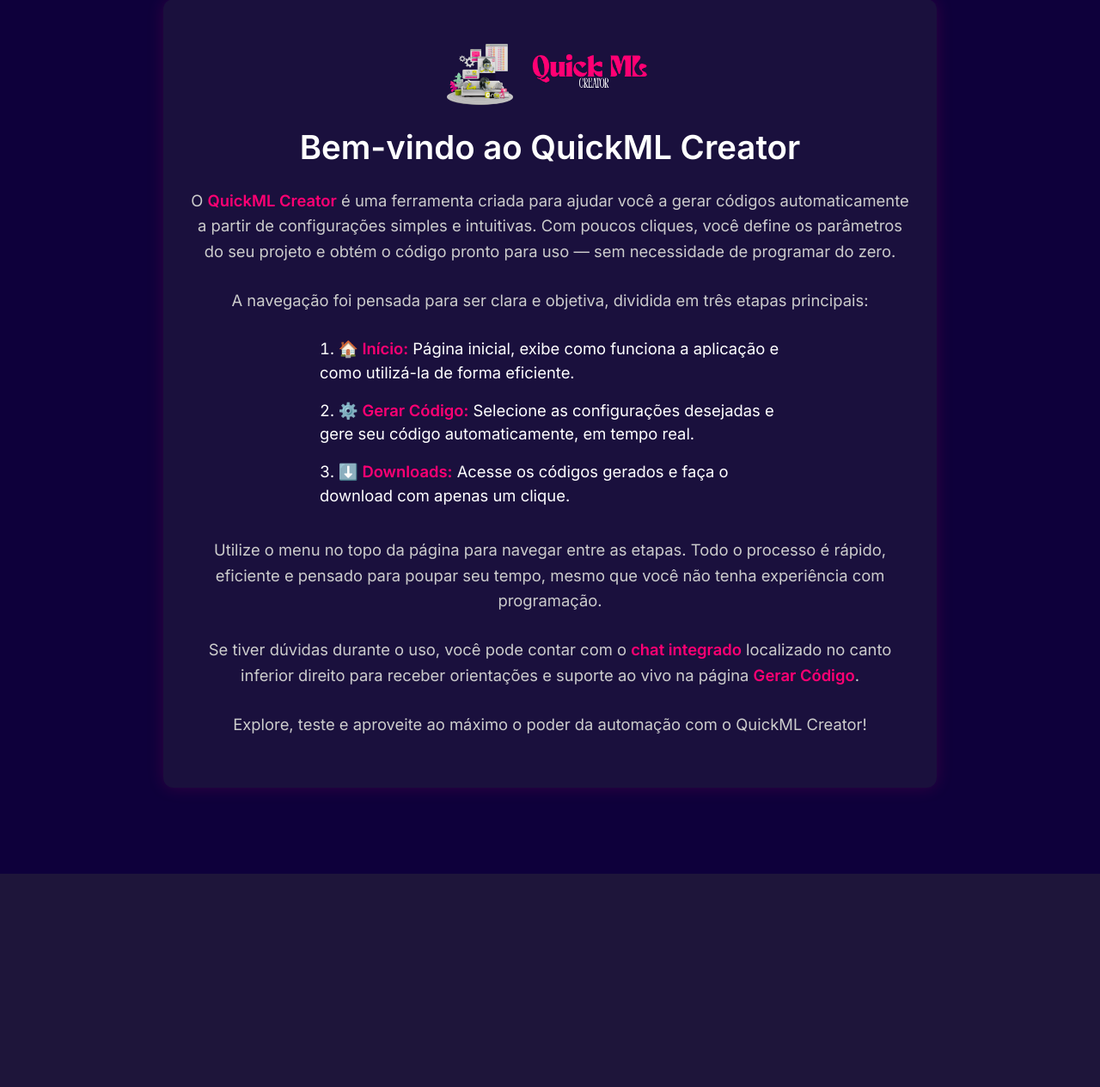
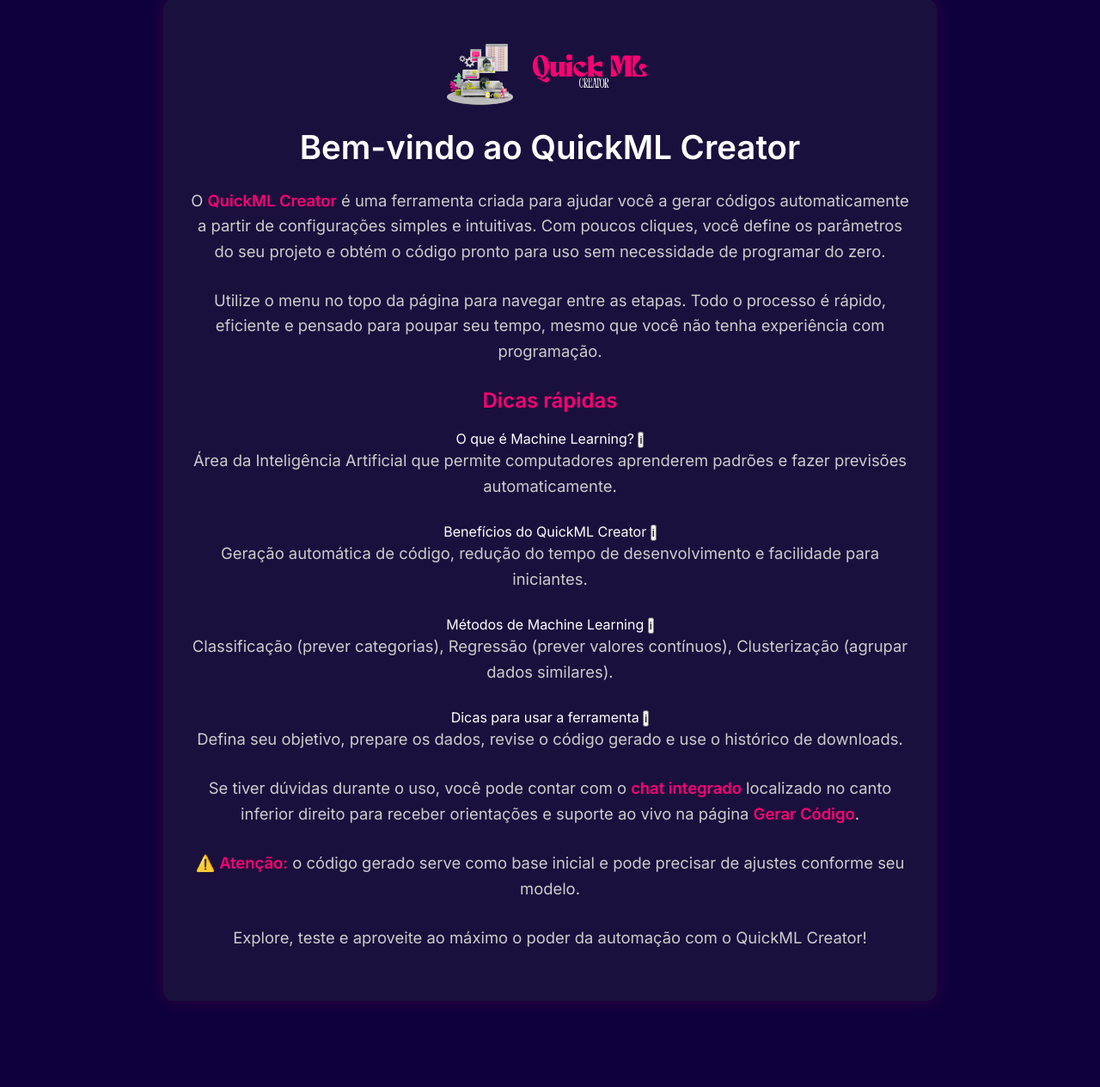
Before and after one commit to ThanizeR/Teste_QuickML, a Flask app: page / in a window 1280 px wide. Shown: the part 122-1386 px from the top of the page at 86% size. Before the commit the page ends 1138 px from the top, so only its background shows below. Run offline with Flask 3, Linux system fonts and the light colour scheme.

Commit message:
novidades

```diff
--- a/templates/inicio.html
+++ b/templates/inicio.html
@@ -27,33 +27,80 @@
 
         <p>
         O <strong>QuickML Creator</strong> é uma ferramenta criada para ajudar você a gerar códigos automaticamente a partir de configurações simples e intuitivas.
-        Com poucos cliques, você define os parâmetros do seu projeto e obtém o código pronto para uso — sem necessidade de programar do zero.
+        Com poucos cliques, você define os parâmetros do seu projeto e obtém o código pronto para uso sem necessidade de programar do zero.
         </p>
-
-        <p>
-        A navegação foi pensada para ser clara e objetiva, dividida em três etapas principais:
-        </p>
-
-        <ol>
-        <li><strong>🏠 Início:</strong> Página inicial, exibe como funciona a aplicação e como utilizá-la de forma eficiente.</li>
-        <li><strong>⚙️ Gerar Código:</strong> Selecione as configurações desejadas e gere seu código automaticamente, em tempo real.</li>
-        <li><strong>⬇️ Downloads:</strong> Acesse os códigos gerados e faça o download com apenas um clique.</li>
-        </ol>
-
         <p>
         Utilize o menu no topo da página para navegar entre as etapas. Todo o processo é rápido, eficiente e pensado para poupar seu tempo, mesmo que você não tenha experiência com programação.
         </p>
+        <section class="dicas-grid">
+          <h2>Dicas rápidas</h2>
 
+          <div class="grid-dicas">
+            <div class="dica-item">
+              <span>O que é Machine Learning?</span>
+              <button class="info-btn" aria-label="Informação sobre Machine Learning">i</button>
+              <p class="info-text">Área da Inteligência Artificial que permite computadores aprenderem padrões e fazer previsões automaticamente.</p>
+            </div>
+
+            <div class="dica-item">
+              <span>Benefícios do QuickML Creator</span>
+              <button class="info-btn" aria-label="Informação sobre benefícios do QuickML Creator">i</button>
+              <p class="info-text">Geração automática de código, redução do tempo de desenvolvimento e facilidade para iniciantes.</p>
+            </div>
+
+            <div class="dica-item">
+              <span>Métodos de Machine Learning</span>
+              <button class="info-btn" aria-label="Informação sobre métodos de Machine Learning">i</button>
+              <p class="info-text">Classificação (prever categorias), Regressão (prever valores contínuos), Clusterização (agrupar dados similares).</p>
+            </div>
+
+            <div class="dica-item">
+              <span>Dicas para usar a ferramenta</span>
+              <button class="info-btn" aria-label="Informação sobre dicas para usar a ferramenta">i</button>
+              <p class="info-text">Defina seu objetivo, prepare os dados, revise o código gerado e use o histórico de downloads.</p>
+            </div>
+          </div>
+        </section>
+        <p></p>
+        <p>
+        </p>
         <p>
         Se tiver dúvidas durante o uso, você pode contar com o <strong>chat integrado</strong> localizado no canto inferior direito para receber orientações e suporte ao vivo na página <strong> Gerar Código</strong>.
         </p>
-
+        <p> <strong>⚠️ Atenção:</strong> o código gerado serve como base inicial e pode precisar de ajustes conforme seu modelo.</p>
         <p>
         Explore, teste e aproveite ao máximo o poder da automação com o QuickML Creator!
         </p>
-    </div>
+      </div>
     </section>
 
+</body>
 
-</body>
+<script>
+  document.querySelectorAll('.info-btn').forEach(button => {
+    button.addEventListener('click', e => {
+      e.stopPropagation();
+      const li = button.parentElement;
+      const alreadyOpen = li.classList.contains('show-info');
+
+      // Fecha todos
+      document.querySelectorAll('.dica-item.show-info').forEach(item => {
+        item.classList.remove('show-info');
+      });
+
+      // Se não estava aberto, abre o clicado
+      if (!alreadyOpen) {
+        li.classList.add('show-info');
+      }
+    });
+  });
+
+  // Fecha dicas ao clicar fora
+  document.addEventListener('click', () => {
+    document.querySelectorAll('.dica-item.show-info').forEach(item => {
+      item.classList.remove('show-info');
+    });
+  });
+</script>
+
 </html>
```
Also changed, not shown: templates/wizard_preview.html (+28 -8 lines).
